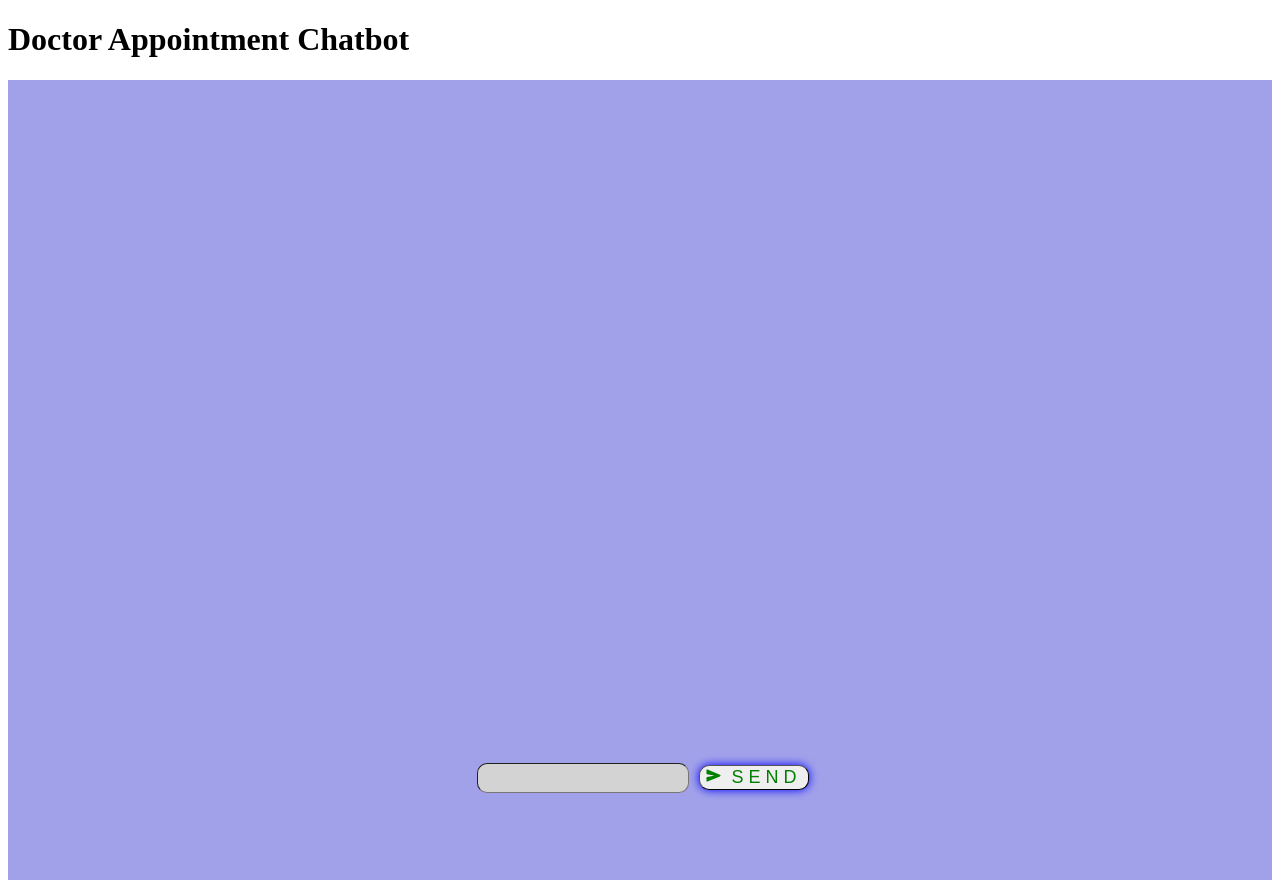
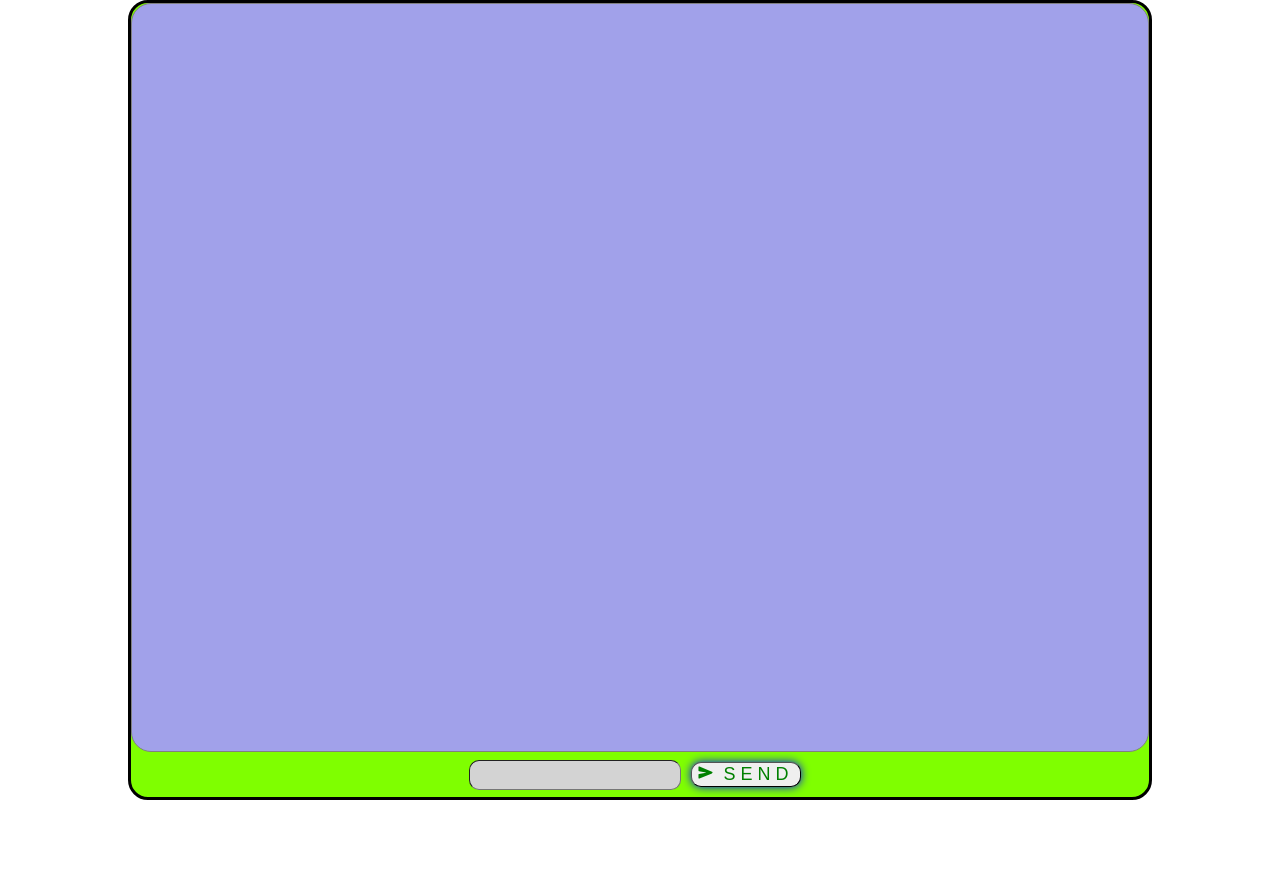
Before and after one commit to nahom-mersha/Saint-Yared-academy-ai, a React app in the folder frontend/: page / in a window 1280 px wide. After the commit the page ends 800 px from the top, so only its background shows below. Built offline with nearby package versions, Linux system fonts and the light colour scheme; the HTML template or start-up script is replaced by a standard one.

Commit message:
Mainly upgraded the css of the chatBot

```diff
--- a/frontend/src/App.jsx
+++ b/frontend/src/App.jsx
@@ -3,7 +3,6 @@ import { MainChatApp } from "./components/NM_MainChatApp.jsx"
 function App() {
   return (
     <div>
-      <h1>Doctor Appointment Chatbot</h1>
       <MainChatApp> </MainChatApp>
     </div>
   )
--- a/frontend/src/components/NM_ChatMessagesRenderer.jsx
+++ b/frontend/src/components/NM_ChatMessagesRenderer.jsx
@@ -1,9 +1,10 @@
+import "../styles/chatText.css"
 export function ChatMessagesRenderer(props){
     const messages  = props.messages
     function mappingFunct(msg, i){
-        return (<p key={i}>
-            {msg["role"]} --- {msg["message"]}
-        </p>);
+        return (<div key={i} className={msg["role"] === "User" ? "userText" : "botText"}>
+            {msg["role"] === "Bot" ? `${msg["role"]} --- ${msg["message"]}` : `${msg["message"]} --- ${msg["role"]}`}
+        </div>);
     }
     return(
         <>
--- a/frontend/src/components/NM_MainChatApp.jsx
+++ b/frontend/src/components/NM_MainChatApp.jsx
@@ -71,7 +71,6 @@ export function MainChatApp(){
                     <ChatMessagesRenderer messages ={chatArray}>
                     </ChatMessagesRenderer>
                 </div>
-
                 <InputBar
                     messageAdder={addMessage}
                     currentText={currentText}
--- a/frontend/src/styles/NM_full_app_box_and_message_box.css
+++ b/frontend/src/styles/NM_full_app_box_and_message_box.css
@@ -1,10 +1,23 @@
+body{
+    margin: 0;
+}
 .messagesBoxCSS{
     background-color: rgb(161, 161, 234);
     flex: 1;
     overflow-y: auto;
+    border: 1px solid grey;
+
+    border-radius: 20px;
+
 }
 .FullAppBox{
+    background-color: chartreuse;
     display: flex;
     flex-direction: column;
     height: 100vh;
+    width: 80%;
+    margin: auto;
+    border: 3px solid black;
+    box-sizing: border-box;
+    border-radius: 20px;
 }
--- a/frontend/src/styles/NM_input_bar_and_container.css
+++ b/frontend/src/styles/NM_input_bar_and_container.css
@@ -12,7 +12,6 @@
     display: flex;
     justify-content: center;
     align-items: center;
-    position: fixed;
     bottom: 0;
     width: 100%;
 
--- /dev/null
+++ b/frontend/src/styles/chatText.css
@@ -0,0 +1,14 @@
+.userText{
+    background-color: aqua;
+    display: flex;
+    justify-content: end;
+    margin-right: 10px;
+    padding: 5px;
+    font-size: large;
+}
+.botText{
+    background-color: brown;
+    margin-left: 10px;
+    font-size: large;
+    padding: 5px;
+}
```
Also changed, not shown: 1 other file (tests, documents, lock files or other folders).
